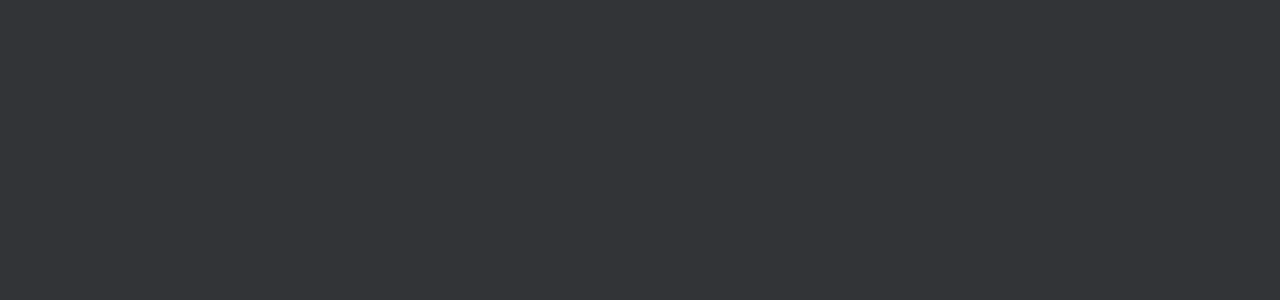
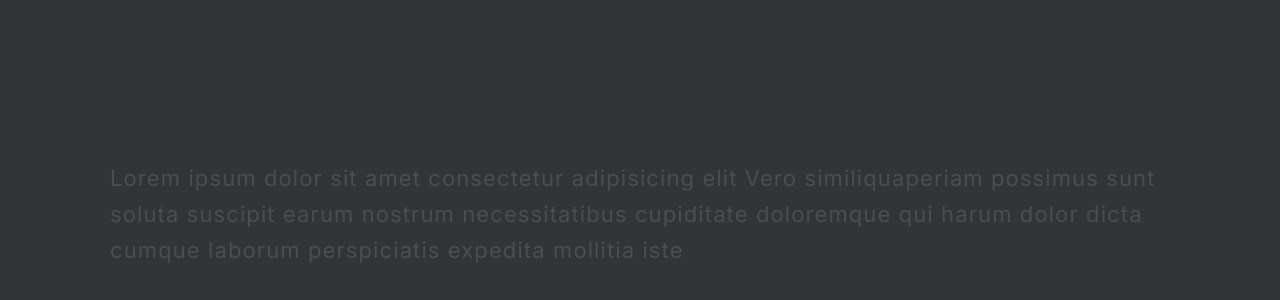
Before and after one commit to SajanGhuman/Funky_Type, a Next.js app: page / in a window 1280 px wide. Shown: the part 186-486 px from the top of the page. Built offline with nearby package versions, Linux system fonts and the light colour scheme.

Commit message:
Routine Backup

```diff
--- a/src/app/page.js
+++ b/src/app/page.jsx
@@ -1,11 +1,12 @@
-import Image from "next/image";
-import Type from "./type/page";
+import Text from "./text/page";
+import TextDisplay from "./textDisplay/page";
 
 export default function Home() {
   return (
     <main className="bg-monkey-gray scroll-smooth">
       <div className="flex justify-center items-center h-screen">
-        <Type />
+        <Text />
+        {/* <TextDisplay /> */}
       </div>
     </main>
   );
--- /dev/null
+++ b/src/app/text/page.jsx
@@ -0,0 +1,92 @@
+"use client";
+import React, { useEffect, useState, useRef } from "react";
+
+const Text = () => {
+  const [text, setText] = useState("");
+  const str =
+    "Lorem ipsum dolor sit amet consectetur adipisicing elit Vero similiquaperiam possimus sunt soluta suscipit earum nostrum necessitatibus cupiditate doloremque qui harum dolor dicta cumque laborum perspiciatis expedita mollitia iste";
+  const textStyles = {
+    white:
+      "absolute bg-monkey-gray pt-0 pl-5 text-[30px] text-bold leading-9 resize-none text-monkey-text outline-0 outline-none shadow-none -moz-select-none -webkit-select-none -ms-select-none no-underline z-10 opacity-50",
+  };
+  const alphabets = [
+    65, 66, 67, 68, 69, 70, 71, 72, 73, 74, 75, 76, 77, 78, 79, 80, 81, 82, 83,
+    84, 85, 86, 87, 88, 89, 90,
+  ];
+  const doNothing = [9, 13, 32];
+  const [textClass, setTextClass] = useState("");
+  const [charCount, setCharCount] = useState(0);
+  const textRef = useRef();
+  const [display, setDisplay] = useState(str.split(" "));
+
+  const handleTextChange = (e) => {
+    setText(e.target.value);
+  };
+
+  useEffect(() => {
+    const handleKeyDown = (e) => {
+      if (doNothing.includes(e.keyCode)) e.preventDefault();
+      console.log(e.keyCode);
+      if (
+        document.activeElement === textRef.current &&
+        alphabets.includes(e.keyCode)
+      ) {
+        if (display.charAt(charCount) === e.key) {
+          console.log("entered");
+          setCharCount(charCount++);
+        }
+      }
+      return;
+    };
+    document.addEventListener("keydown", handleKeyDown);
+
+    return () => {
+      document.removeEventListener("keydown", handleKeyDown);
+    };
+  }, [text]);
+
+  return (
+    <>
+      <textarea
+        className={`absolute bg-monkey-gray pt-0 pl-5 text-[30px] text-bold leading-9 resize-none
+         text-monkey-text outline-0 outline-none shadow-none -moz-select-none -webkit-select-none
+         -ms-select-none no-underline z-10 opacity-50`}
+        onChange={(e) => handleTextChange(e)}
+        value={text}
+        cols={60}
+        rows={4}
+        maxLength={200}
+        spellCheck={false}
+        ref={textRef}
+      ></textarea>
+      <div
+        className={`absoulte flex justify-center items-center w-[1100px] h-[144px] bg-monkey-gray pt-0 pl-5
+      text-[22px] text-bold leading-9 resize-none text-monkey-text outline-0 outline-none shadow-none
+       -moz-select-none -webkit-select-none -ms-select-none no-underline overflow-hidden tracking-wider`}
+      >
+        {display.map((char) => {
+          return `${char} `;
+        })}
+      </div>
+    </>
+  );
+};
+
+// const min = (timeDiff / 1000) * 60;
+// console.log(e);
+// console.log("Time Diff: " + timeDiff);
+// console.log("Time Diff Secs: " + timeDiff / 1000);
+// console.log("Time Diff Mins: " + timeDiff / 1000 / 60);
+// console.log("key2: " + e.key);
+// console.log("keyCode2: " + e.keyCode);
+// console.log("Time2: " + e.timeStamp);
+// console.log("Key1: " + e.key);
+// console.log("KeyCode1: " + e.keyCode);
+// console.log("Time1: " + e.timeStamp);
+// setStrCount(1);
+// let start = e.timeStamp;
+// start = 0;
+// setTotalTime(start);
+// console.log(e);
+
+export default Text;
--- /dev/null
+++ b/src/app/textDisplay/page.jsx
@@ -0,0 +1,18 @@
+// "use client";
+// import React, { useEffect, useState } from "react";
+// const TextDisplay = () => {
+//   const [text, setText] = useState([
+//     "Lorem ipsum dolor sit amet consectetur adipisicing elit. Vero similiquaperiam possimus sunt soluta suscipit earum nostrum necessitatibus cupiditate doloremque qui harum dolor dicta cumque laborum perspiciatis expedita mollitia iste.",
+//   ]);
+//   return (
+//     <div
+//       className="absoulte flex justify-center items-center w-[1100px] h-[144px] bg-monkey-gray pt-0 pl-5
+//       text-[22px] text-bold leading-9 resize-none text-monkey-text outline-0 outline-none shadow-none
+//        -moz-select-none -webkit-select-none -ms-select-none no-underline overflow-hidden tracking-wider"
+//     >
+//       {text}
+//     </div>
+//   );
+// };
+
+// export default TextDisplay;
--- a/src/app/type/page.jsx
+++ /dev/null
@@ -1,75 +0,0 @@
-"use client";
-import React, { useEffect, useState, useRef } from "react";
-
-const Type = () => {
-  const [type, setType] = useState("");
-  const [strCount, setStrCount] = useState(1);
-  const [key1, setKey1] = useState({});
-  const [key2, setKey2] = useState({});
-  const [keyCode1, setKeyCode1] = useState();
-  const [keyCode2, setKeyCode2] = useState();
-  const [time1, setTime1] = useState(0);
-  const [time2, setTime2] = useState(0);
-  const [timeDiff, setTimeDiff] = useState(0);
-  const [wpm, setWPM] = useState(0);
-  const [cpm, setCPM] = useState(0);
-  const textRef = useRef();
-
-  const handleTypeChange = (e) => {
-    setType(e.target.value);
-  };
-
-  useEffect(() => {
-    const handleKeyDown = (e) => {
-      if (document.activeElement === textRef.current) {
-        if (strCount % 2 !== 0) {
-          console.log(e);
-          console.log("Key1: " + e.key);
-          console.log("KeyCode1: " + e.keyCode);
-          console.log("Time1: " + e.timeStamp);
-          setKey1(e.key);
-          setKeyCode1(e.keyCode);
-          setTime1(e.timeStamp);
-          setStrCount(2);
-        } else {
-          console.log(e);
-          console.log("key2: " + e.key);
-          console.log("keyCode2: " + e.keyCode);
-          console.log("Time2: " + e.timeStamp);
-          setKey2(e.key);
-          setKeyCode2(e.keyCode);
-          setTime2(e.timeStamp);
-          const timeDiff = e.timeStamp - time1;
-          setTimeDiff(timeDiff);
-          console.log(timeDiff);
-          setStrCount(1);
-          setCPM(2 / timeDiff);
-        }
-      }
-      return;
-    };
-    document.addEventListener("keydown", handleKeyDown);
-
-    return () => {
-      document.removeEventListener("keydown", handleKeyDown);
-    };
-  }, [type]);
-
-  return (
-    <div>
-      <textarea
-        className="bg-monkey-gray pt-0 pl-5 text-[30px] text-bold leading-9 resize-none
-         text-monkey-text outline-0 outline-none shadow-none -moz-select-none -webkit-select-none -ms-select-none no-underline"
-        onChange={(e) => handleTypeChange(e)}
-        value={type}
-        cols={60}
-        rows={3}
-        maxLength={200}
-        spellCheck={false}
-        ref={textRef}
-      ></textarea>
-    </div>
-  );
-};
-
-export default Type;
```
Also changed, not shown: package.json (+6 -5 lines), src/app/layout.jsx (renamed from src/app/layout.js), 2 other files (tests, documents, lock files or other folders).
